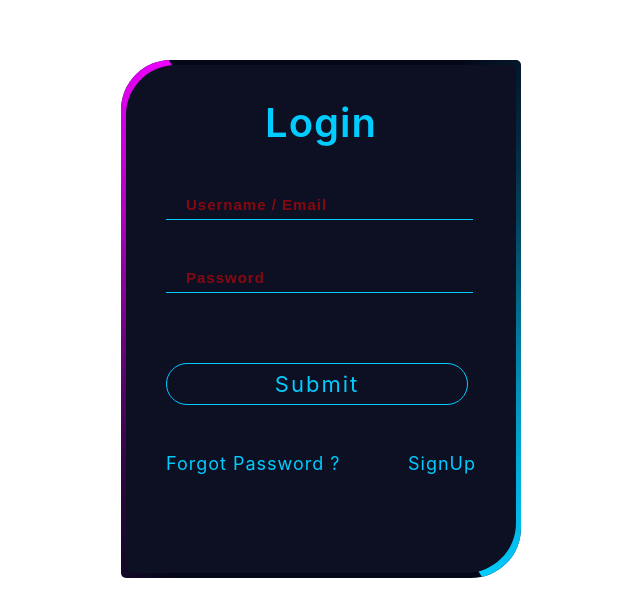
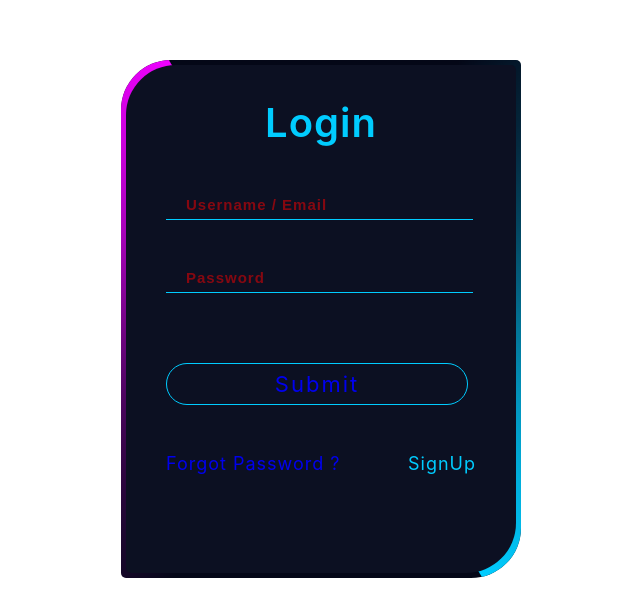
Before and after one commit to Kiran-7700/https---github.com-Kiran-7700-Node_hs4_Frontend, a React (Create React App) app: page /login in a window 1280 px wide. Shown: the part 116-732 px from the top of the page, without its empty margins (319-959 px from the left). Built offline with nearby package versions, Linux system fonts and the light colour scheme.

Commit message:
Update Login.jsx

```diff
--- a/src/Components/Login.jsx
+++ b/src/Components/Login.jsx
@@ -51,10 +51,10 @@ function Login() {
             />
           </div>
           <div className="button_group" id="login_button">
-            <a onClick={submit}>Submit</a>
+            <a onClick={submit} href='#'>Submit</a>
           </div>
           <div className="footer">
-            <a >Forgot Password ?</a>
+            <a href='#'>Forgot Password ?</a>
             <Link to="/register" className='link'>SignUp</Link>
           </div>
         </div>
```
